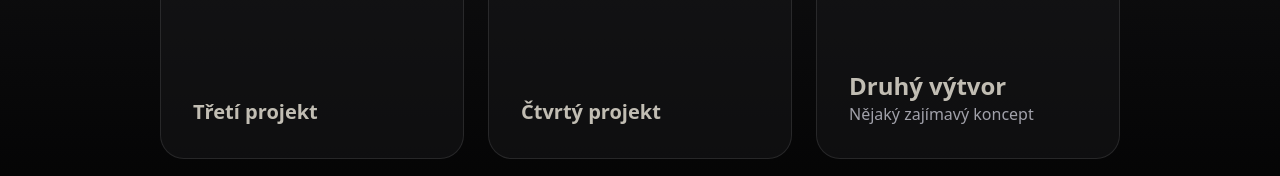
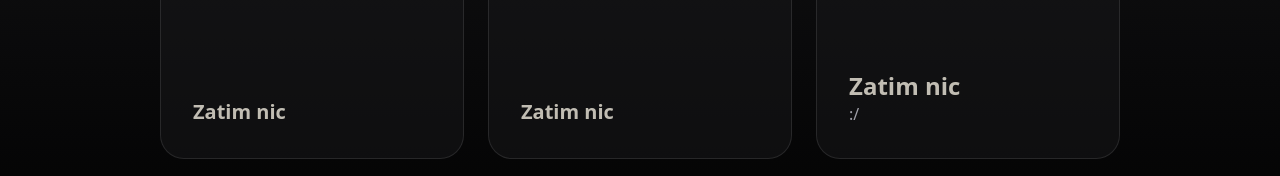
Before and after one commit to krynyckyj/moje-portfolio, a React (Vite) app: page / in a window 1280 px wide. Shown: the part 1359-1535 px from the top of the page. Built offline with nearby package versions, Linux system fonts and the light colour scheme.

Commit message:
Update Skills component with placeholder text and add new image asset

```diff
--- a/src/components/Skills.jsx
+++ b/src/components/Skills.jsx
@@ -23,8 +23,8 @@ export const Skills = () => {
             <div className="md:col-span-1 md:row-span-2">
                 <ScrollReveal>
                     <div className="min-h-[300px] md:min-h-full h-full rounded-3xl bg-zinc-900/50 border border-white/10 p-8 flex flex-col justify-end hover:bg-zinc-800/50 transition-colors cursor-pointer relative overflow-hidden group">
-                        <h3 className="text-2xl text-main2 font-bold relative z-10">Druhý výtvor</h3>
-                        <p className="text-zinc-400 relative z-10">Nějaký zajímavý koncept</p>
+                        <h3 className="text-2xl text-main2 font-bold relative z-10">Zatim nic</h3>
+                        <p className="text-zinc-400 relative z-10"> :/</p>
                     </div>
                 </ScrollReveal>
             </div>
@@ -32,7 +32,7 @@ export const Skills = () => {
             <div className="col-span-1">
                 <ScrollReveal>
                     <div className="min-h-[250px] h-full rounded-3xl bg-zinc-900/50 border border-white/10 p-8 flex flex-col justify-end hover:bg-zinc-800/50 transition-colors cursor-pointer relative overflow-hidden group">
-                        <h3 className="text-xl text-main2 font-bold relative z-10">Třetí projekt</h3>
+                        <h3 className="text-xl text-main2 font-bold relative z-10">Zatim nic</h3>
                     </div>
                 </ScrollReveal>
             </div>
@@ -40,7 +40,7 @@ export const Skills = () => {
             <div className="col-span-1 mb-14 md:mb-0">
                 <ScrollReveal>
                     <div className="min-h-[250px] h-full rounded-3xl bg-zinc-900/50 border border-white/10 p-8 flex flex-col justify-end hover:bg-zinc-800/50 transition-colors cursor-pointer relative overflow-hidden group">
-                        <h3 className="text-xl text-main2 font-bold relative z-10">Čtvrtý projekt</h3>
+                        <h3 className="text-xl text-main2 font-bold relative z-10">Zatim nic</h3>
                     </div>
                 </ScrollReveal>
             </div>
```
Also changed, not shown: src/assets/imgs/Screenshot 2026-03-05 191702.jpg (added).
